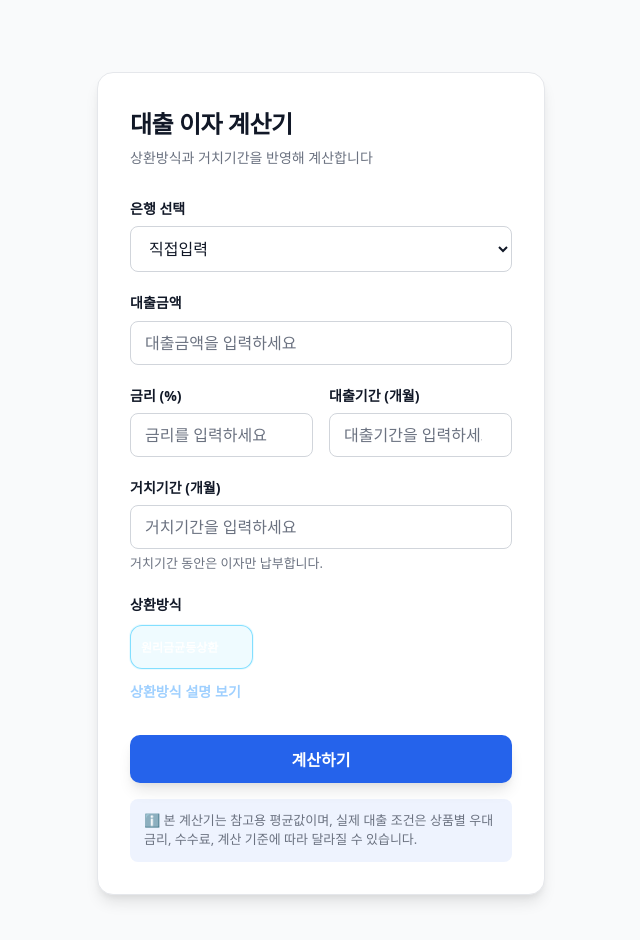
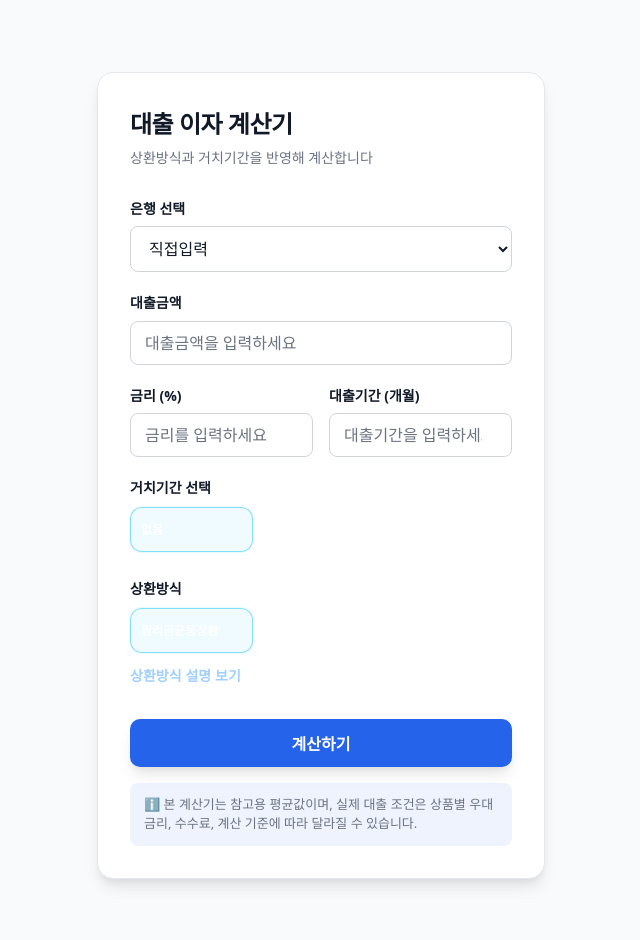
Before and after one commit to jabg31002000-sketch/loan-calculator, a React (Vite) app: page / in a window 1280 px wide. Shown: the top 940 px of the page, without its empty margins (319-959 px from the left). Built offline with nearby package versions, Linux system fonts and the light colour scheme.

Commit message:
거치기간 선택 UI 추가

```diff
--- a/src/App.jsx
+++ b/src/App.jsx
@@ -276,6 +276,7 @@ const [error, setError] = useState("");
 const [isLoaded, setIsLoaded] = useState(false);
 const [showComparison, setShowComparison] = useState(false);
 const [showRepaymentHelp, setShowRepaymentHelp] = useState(false);
+const [hasGracePeriod, setHasGracePeriod] = useState("no");
 
   useEffect(() => {
   const saved = localStorage.getItem("loanCalculatorInputs");
@@ -288,6 +289,7 @@ const [showRepaymentHelp, setShowRepaymentHelp] = useState(false);
       setRate(parsed.rate ?? "");
       setMonths(parsed.months ?? "");
       setGraceMonths(parsed.graceMonths ?? "");
+      setHasGracePeriod((parsed.graceMonths ?? 0) > 0 ? "yes" : "no");
       setRepaymentType(parsed.repaymentType ?? "equal_payment");
     } catch (error) {
       console.error("불러오기 실패", error);
@@ -308,6 +310,7 @@ useEffect(() => {
       rate,
       months,
       graceMonths,
+      hasGracePeriod,
       repaymentType,
     })
   );
@@ -361,7 +364,7 @@ useEffect(() => {
     const parsedPrincipal = Number(principal.replace(/,/g, ""));
     const parsedRate = Number(rate);
     const parsedMonths = Number(months);
-    const parsedGraceMonths = Number(graceMonths);
+    const parsedGraceMonths = hasGracePeriod === "yes" ? Number(graceMonths) : 0;
 
     if (!parsedPrincipal || parsedPrincipal <= 0) {
       setError("대출금액을 입력해주세요.");
@@ -378,7 +381,10 @@ useEffect(() => {
       return;
     }
 
-    if (!Number.isFinite(parsedGraceMonths) || parsedGraceMonths < 0) {
+    if (
+  hasGracePeriod === "yes" &&
+  (!Number.isFinite(parsedGraceMonths) || parsedGraceMonths < 0)
+) {
   setError("거치기간을 올바르게 입력해주세요.");
   return;
 }
@@ -409,6 +415,8 @@ trackCalculateEvent({
   setSubmittedInput(null);
   setError("");
   setShowComparison(false);
+  setHasGracePeriod("no");
+setGraceMonths("");
 };
 
   return (
@@ -470,14 +478,51 @@ trackCalculateEvent({
         </div>
 
         <div className="field">
-          <label>거치기간 (개월)</label>
+  <label>거치기간 선택</label>
+
+  <div className="repayment-method-row">
+    <label
+      className={`repayment-method-option ${hasGracePeriod === "no" ? "active" : ""}`}
+    >
+      <input
+        type="radio"
+        name="hasGracePeriod"
+        value="no"
+        checked={hasGracePeriod === "no"}
+        onChange={() => {
+          setHasGracePeriod("no");
+          setGraceMonths("");
+        }}
+      />
+      <span className="repayment-method-label">없음</span>
+    </label>
+
+    <label
+      className={`repayment-method-option ${hasGracePeriod === "yes" ? "active" : ""}`}
+    >
+      <input
+        type="radio"
+        name="hasGracePeriod"
+        value="yes"
+        checked={hasGracePeriod === "yes"}
+        onChange={() => setHasGracePeriod("yes")}
+      />
+      <span className="repayment-method-label">있음</span>
+    </label>
+  </div>
+
+  {hasGracePeriod === "yes" && (
+    <>
       <input
         type="number"
         value={graceMonths}
         onChange={(e) => setGraceMonths(e.target.value)}
-            placeholder="거치기간을 입력하세요"
+        placeholder="거치기간(개월)을 입력하세요"
+        style={{ marginTop: "10px" }}
       />
-          <div className="unit">거치기간 동안은 이자만 납부합니다.</div>
+      <p className="hint">거치기간 동안은 이자만 납부합니다.</p>
+    </>
+  )}
 </div>
 
         <div className="field">
@@ -612,7 +657,7 @@ trackCalculateEvent({
                   대출기간 {submittedInput.months}개월
                 </span>
                 <span className="summary-chip">
-                  거치기간 {submittedInput.graceMonths}개월
+  | {submittedInput.graceMonths > 0 ? `거치기간 ${submittedInput.graceMonths}개월` : "거치기간 없음"}
 </span>
               </div>
 
```
Lines whose indentation alone changed are shown as unchanged.
